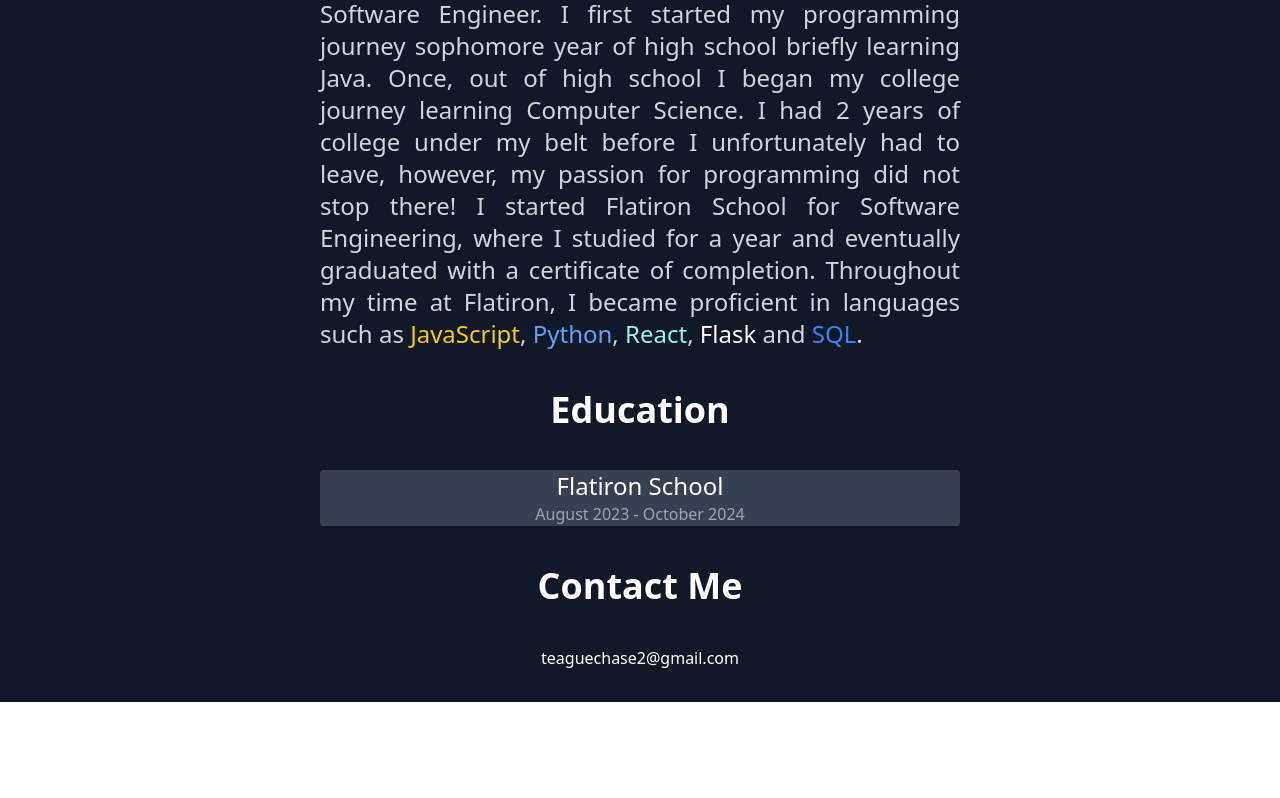
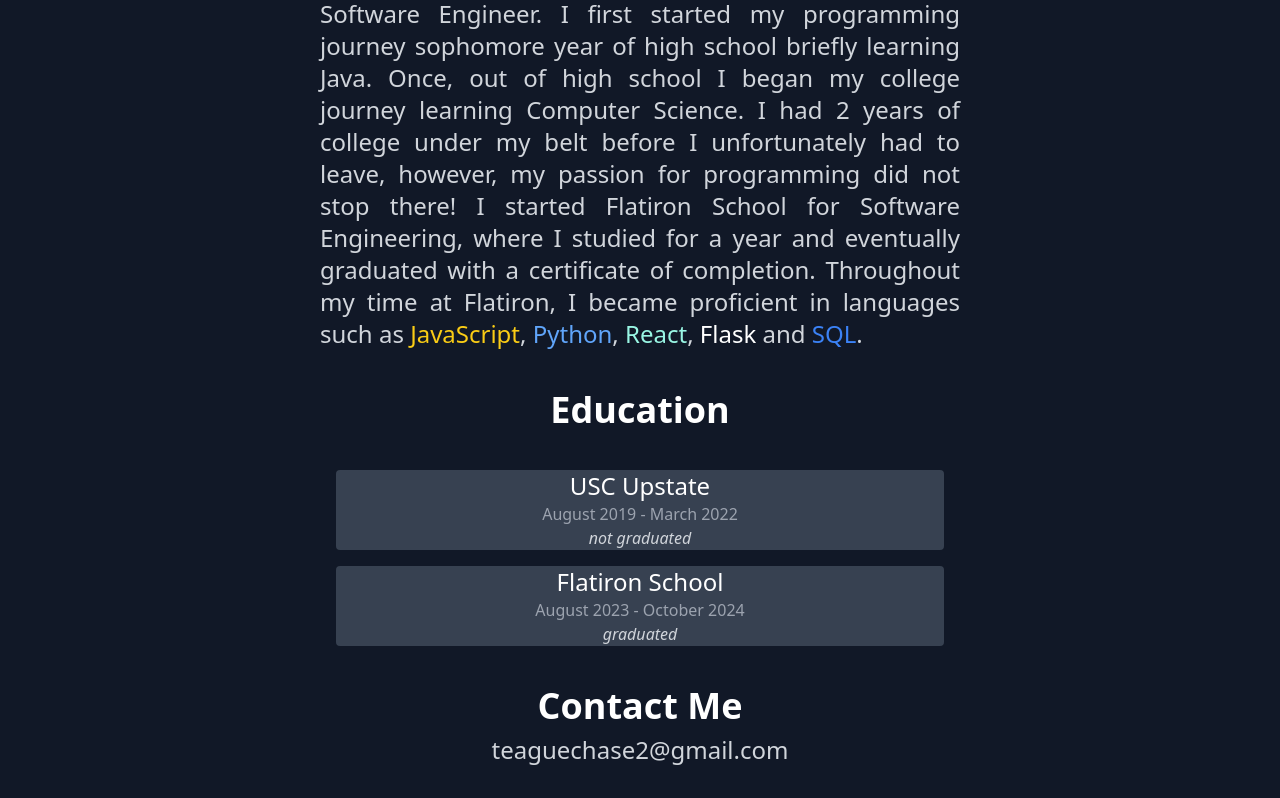
Before and after one commit to ChaseTeague1/chaseteague1.github.io, a React (Create React App) app: page /about in a window 1280 px wide. Shown: the part 330-1128 px from the top of the page. Before the commit the page ends 1032 px from the top, so only its background shows below. Built offline with nearby package versions, Linux system fonts and the light colour scheme.

Commit message:
added education and edited contact me message

```diff
--- a/src/components/About.js
+++ b/src/components/About.js
@@ -20,13 +20,19 @@
                 <span className="text-blue-500"> SQL</span>.
                 </p>
                 <h1 className="text-white m-10 text-4xl font-bold">Education</h1>
-                <div className="h-auto bg-gray-700 rounded hover:shadow-blue-400 hover:shadow-lg">
+                <div className="h-auto bg-gray-700 m-4 rounded hover:shadow-green-400 hover:shadow-lg">
+                    <h2 className="text-white text-2xl">USC Upstate</h2>
+                    <p className="text-gray-400">August 2019 - March 2022</p>
+                    <p className="text-gray-300 italic">not graduated</p>
+                </div>
+                <div className="h-auto bg-gray-700 m-4 rounded hover:shadow-blue-400 hover:shadow-lg">
                     <h2 className="text-white text-2xl">Flatiron School</h2>
                     <p className="text-gray-400">August 2023 - October 2024</p>
+                    <p className="text-gray-300 italic">graduated</p>
                 </div>
-                <h1 className="text-white m-10 text-4xl font-bold">Contact Me</h1>
+                <h1 className="text-white m-10 mb-2 text-4xl font-bold">Contact Me</h1>
                 <div className="text-white">
-                    <p>teaguechase2@gmail.com</p>
+                    <p className="text-gray-300 text-2xl mt-0">teaguechase2@gmail.com</p>
                 </div>
             </div>
         </div>
```
